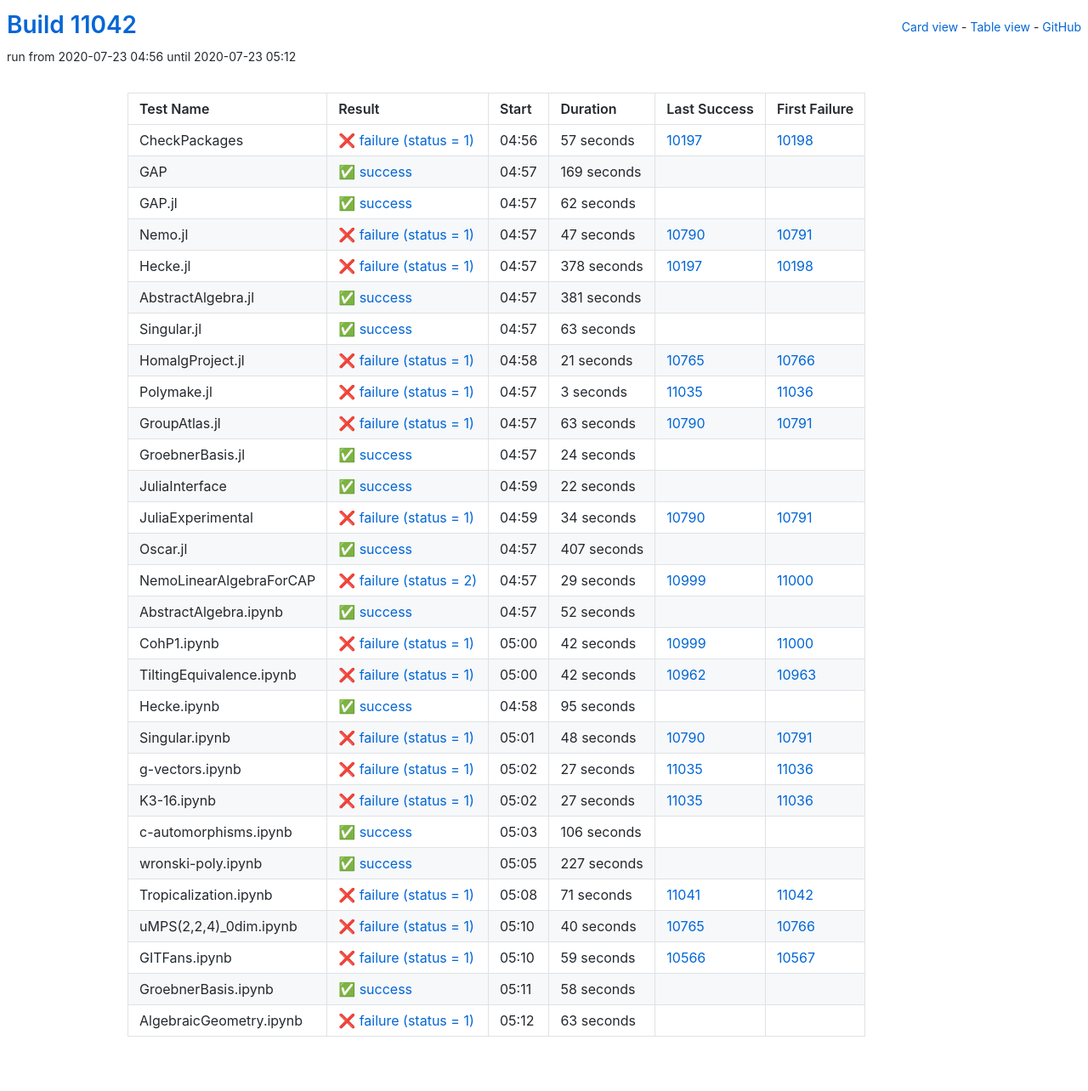
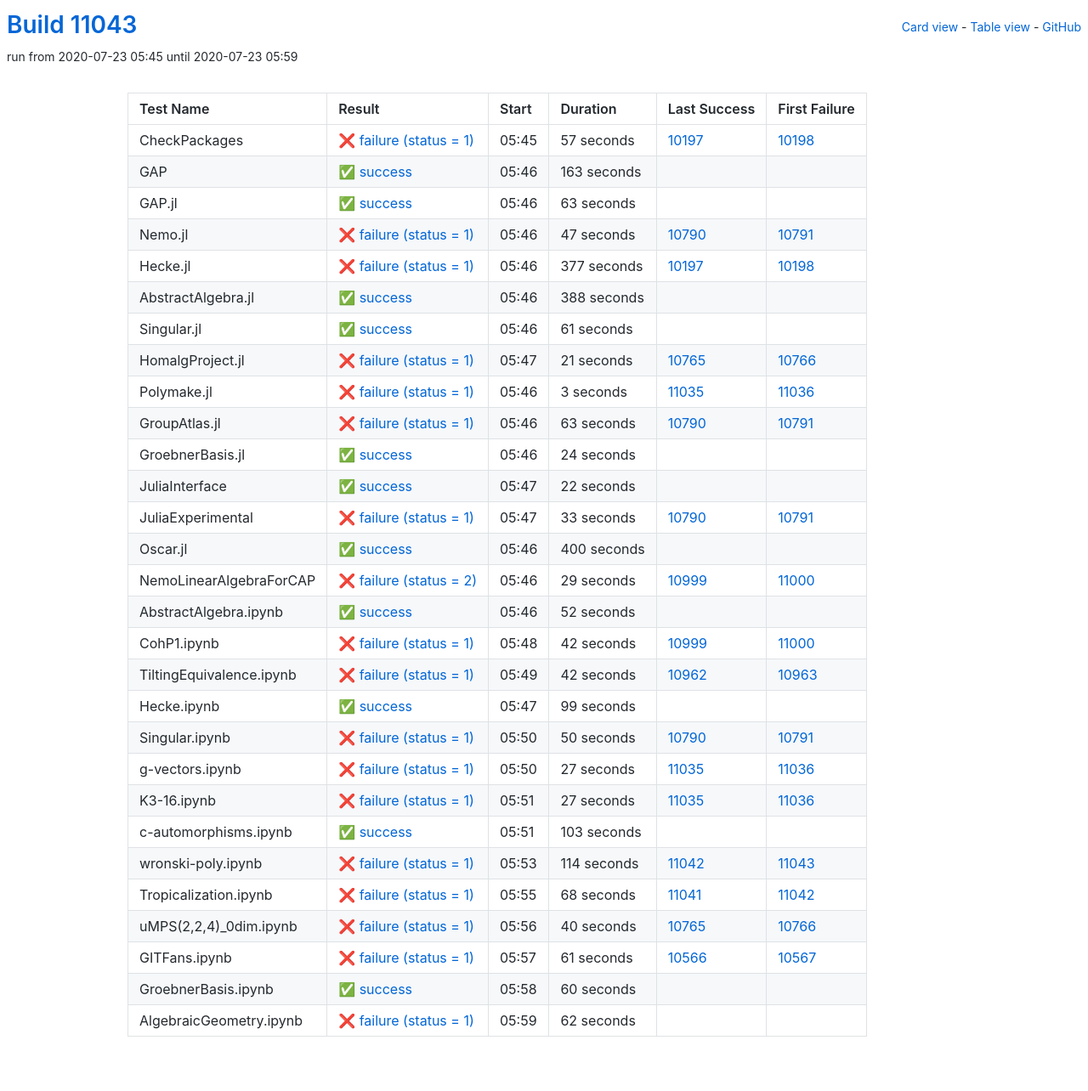
Before and after one commit to oscar-system/oscar-ci-status, a Jekyll site: the page built from table.html, in a window 1280 px wide. Shown: the whole page at 85% size. Built offline with Jekyll 4.4.1, drawn with Linux system fonts in a browser that asks for light colours.

Commit message:
Build #11043

```diff
--- a/_data/ci.yml
+++ b/_data/ci.yml
@@ -1,6 +1,6 @@
 ---
-build: 11042
-build_url: https://oscarci.mathematik.uni-kl.de/job/oscar/11042/
+build: 11043
+build_url: https://oscarci.mathematik.uni-kl.de/job/oscar/11043/
 job: oscar
 organization: oscar-system
 repo: oscar-ci-status
@@ -8,8 +8,8 @@
 tests:
 - name: CheckPackages
   id: checkpackages
-  log: https://oscarci.mathematik.uni-kl.de/job/oscar/11042/artifact/logs/build-11042/CheckPackages.log
-  start: 2020-07-23 04:56
+  log: https://oscarci.mathematik.uni-kl.de/job/oscar/11043/artifact/logs/build-11043/CheckPackages.log
+  start: 2020-07-23 05:45
   success: false
   exitcode: 1
   status: failure
@@ -20,32 +20,32 @@
   first_failure_url: https://oscarci.mathematik.uni-kl.de/job/oscar/10198/
 - name: GAP
   id: gap
-  log: https://oscarci.mathematik.uni-kl.de/job/oscar/11042/artifact/logs/build-11042/GAP.log
-  start: 2020-07-23 04:57
+  log: https://oscarci.mathematik.uni-kl.de/job/oscar/11043/artifact/logs/build-11043/GAP.log
+  start: 2020-07-23 05:46
   success: true
   exitcode: 0
   status: success
-  duration: 169
+  duration: 163
   last_success: false
   last_success_url:
   first_failure: false
   first_failure_url:
 - name: GAP.jl
   id: gap-jl
-  log: https://oscarci.mathematik.uni-kl.de/job/oscar/11042/artifact/logs/build-11042/GAP.jl.log
-  start: 2020-07-23 04:57
+  log: https://oscarci.mathematik.uni-kl.de/job/oscar/11043/artifact/logs/build-11043/GAP.jl.log
+  start: 2020-07-23 05:46
   success: true
   exitcode: 0
   status: success
-  duration: 62
+  duration: 63
   last_success: false
   last_success_url:
   first_failure: false
   first_failure_url:
 - name: Nemo.jl
   id: nemo-jl
-  log: https://oscarci.mathematik.uni-kl.de/job/oscar/11042/artifact/logs/build-11042/Nemo.jl.log
-  start: 2020-07-23 04:57
+  log: https://oscarci.mathematik.uni-kl.de/job/oscar/11043/artifact/logs/build-11043/Nemo.jl.log
+  start: 2020-07-23 05:46
   success: false
   exitcode: 1
   status: failure
@@ -56,44 +56,44 @@
   first_failure_url: https://oscarci.mathematik.uni-kl.de/job/oscar/10791/
 - name: Hecke.jl
   id: hecke-jl
-  log: https://oscarci.mathematik.uni-kl.de/job/oscar/11042/artifact/logs/build-11042/Hecke.jl.log
-  start: 2020-07-23 04:57
+  log: https://oscarci.mathematik.uni-kl.de/job/oscar/11043/artifact/logs/build-11043/Hecke.jl.log
+  start: 2020-07-23 05:46
   success: false
   exitcode: 1
   status: failure
-  duration: 378
+  duration: 377
   last_success: 10197
   last_success_url: https://oscarci.mathematik.uni-kl.de/job/oscar/10197/
   first_failure: 10198
   first_failure_url: https://oscarci.mathematik.uni-kl.de/job/oscar/10198/
 - name: AbstractAlgebra.jl
   id: abstractalgebra-jl
-  log: https://oscarci.mathematik.uni-kl.de/job/oscar/11042/artifact/logs/build-11042/AbstractAlgebra.jl.log
-  start: 2020-07-23 04:57
+  log: https://oscarci.mathematik.uni-kl.de/job/oscar/11043/artifact/logs/build-11043/AbstractAlgebra.jl.log
+  start: 2020-07-23 05:46
   success: true
   exitcode: 0
   status: success
-  duration: 381
+  duration: 388
   last_success: false
   last_success_url:
   first_failure: false
   first_failure_url:
 - name: Singular.jl
   id: singular-jl
-  log: https://oscarci.mathematik.uni-kl.de/job/oscar/11042/artifact/logs/build-11042/Singular.jl.log
-  start: 2020-07-23 04:57
+  log: https://oscarci.mathematik.uni-kl.de/job/oscar/11043/artifact/logs/build-11043/Singular.jl.log
+  start: 2020-07-23 05:46
   success: true
   exitcode: 0
   status: success
-  duration: 63
+  duration: 61
   last_success: false
   last_success_url:
   first_failure: false
   first_failure_url:
 - name: HomalgProject.jl
   id: homalgproject-jl
-  log: https://oscarci.mathematik.uni-kl.de/job/oscar/11042/artifact/logs/build-11042/HomalgProject.jl.log
-  start: 2020-07-23 04:58
+  log: https://oscarci.mathematik.uni-kl.de/job/oscar/11043/artifact/logs/build-11043/HomalgProject.jl.log
+  start: 2020-07-23 05:47
   success: false
   exitcode: 1
   status: failure
@@ -104,8 +104,8 @@
   first_failure_url: https://oscarci.mathematik.uni-kl.de/job/oscar/10766/
 - name: Polymake.jl
   id: polymake-jl
-  log: https://oscarci.mathematik.uni-kl.de/job/oscar/11042/artifact/logs/build-11042/Polymake.jl.log
-  start: 2020-07-23 04:57
+  log: https://oscarci.mathematik.uni-kl.de/job/oscar/11043/artifact/logs/build-11043/Polymake.jl.log
+  start: 2020-07-23 05:46
   success: false
   exitcode: 1
   status: failure
@@ -116,8 +116,8 @@
   first_failure_url: https://oscarci.mathematik.uni-kl.de/job/oscar/11036/
 - name: GroupAtlas.jl
   id: groupatlas-jl
-  log: https://oscarci.mathematik.uni-kl.de/job/oscar/11042/artifact/logs/build-11042/GroupAtlas.jl.log
-  start: 2020-07-23 04:57
+  log: https://oscarci.mathematik.uni-kl.de/job/oscar/11043/artifact/logs/build-11043/GroupAtlas.jl.log
+  start: 2020-07-23 05:46
   success: false
   exitcode: 1
   status: failure
@@ -128,8 +128,8 @@
   first_failure_url: https://oscarci.mathematik.uni-kl.de/job/oscar/10791/
 - name: GroebnerBasis.jl
   id: groebnerbasis-jl
-  log: https://oscarci.mathematik.uni-kl.de/job/oscar/11042/artifact/logs/build-11042/GroebnerBasis.jl.log
-  start: 2020-07-23 04:57
+  log: https://oscarci.mathematik.uni-kl.de/job/oscar/11043/artifact/logs/build-11043/GroebnerBasis.jl.log
+  start: 2020-07-23 05:46
   success: true
   exitcode: 0
   status: success
@@ -140,8 +140,8 @@
   first_failure_url:
 - name: JuliaInterface
   id: juliainterface
-  log: https://oscarci.mathematik.uni-kl.de/job/oscar/11042/artifact/logs/build-11042/JuliaInterface.log
-  start: 2020-07-23 04:59
+  log: https://oscarci.mathematik.uni-kl.de/job/oscar/11043/artifact/logs/build-11043/JuliaInterface.log
+  start: 2020-07-23 05:47
   success: true
   exitcode: 0
   status: success
@@ -152,32 +152,32 @@
   first_failure_url:
 - name: JuliaExperimental
   id: juliaexperimental
-  log: https://oscarci.mathematik.uni-kl.de/job/oscar/11042/artifact/logs/build-11042/JuliaExperimental.log
-  start: 2020-07-23 04:59
+  log: https://oscarci.mathematik.uni-kl.de/job/oscar/11043/artifact/logs/build-11043/JuliaExperimental.log
+  start: 2020-07-23 05:47
   success: false
   exitcode: 1
   status: failure
-  duration: 34
+  duration: 33
   last_success: 10790
   last_success_url: https://oscarci.mathematik.uni-kl.de/job/oscar/10790/
   first_failure: 10791
   first_failure_url: https://oscarci.mathematik.uni-kl.de/job/oscar/10791/
 - name: Oscar.jl
   id: oscar-jl
-  log: https://oscarci.mathematik.uni-kl.de/job/oscar/11042/artifact/logs/build-11042/Oscar.jl.log
-  start: 2020-07-23 04:57
+  log: https://oscarci.mathematik.uni-kl.de/job/oscar/11043/artifact/logs/build-11043/Oscar.jl.log
+  start: 2020-07-23 05:46
   success: true
   exitcode: 0
   status: success
-  duration: 407
+  duration: 400
   last_success: false
   last_success_url:
   first_failure: false
   first_failure_url:
 - name: NemoLinearAlgebraForCAP
   id: nemolinearalgebraforcap
-  log: https://oscarci.mathematik.uni-kl.de/job/oscar/11042/artifact/logs/build-11042/NemoLinearAlgebraForCAP.log
-  start: 2020-07-23 04:57
+  log: https://oscarci.mathematik.uni-kl.de/job/oscar/11043/artifact/logs/build-11043/NemoLinearAlgebraForCAP.log
+  start: 2020-07-23 05:46
   success: false
   exitcode: 2
   status: failure
@@ -188,8 +188,8 @@
   first_failure_url: https://oscarci.mathematik.uni-kl.de/job/oscar/11000/
 - name: AbstractAlgebra.ipynb
   id: abstractalgebra-ipynb
-  log: https://oscarci.mathematik.uni-kl.de/job/oscar/11042/artifact/logs/build-11042/AbstractAlgebra.ipynb.log
-  start: 2020-07-23 04:57
+  log: https://oscarci.mathematik.uni-kl.de/job/oscar/11043/artifact/logs/build-11043/AbstractAlgebra.ipynb.log
+  start: 2020-07-23 05:46
   success: true
   exitcode: 0
   status: success
@@ -200,8 +200,8 @@
   first_failure_url:
 - name: CohP1.ipynb
   id: cohp1-ipynb
-  log: https://oscarci.mathematik.uni-kl.de/job/oscar/11042/artifact/logs/build-11042/CohP1.ipynb.log
-  start: 2020-07-23 05:00
+  log: https://oscarci.mathematik.uni-kl.de/job/oscar/11043/artifact/logs/build-11043/CohP1.ipynb.log
+  start: 2020-07-23 05:48
   success: false
   exitcode: 1
   status: failure
@@ -212,8 +212,8 @@
   first_failure_url: https://oscarci.mathematik.uni-kl.de/job/oscar/11000/
 - name: TiltingEquivalence.ipynb
   id: tiltingequivalence-ipynb
-  log: https://oscarci.mathematik.uni-kl.de/job/oscar/11042/artifact/logs/build-11042/TiltingEquivalence.ipynb.log
-  start: 2020-07-23 05:00
+  log: https://oscarci.mathematik.uni-kl.de/job/oscar/11043/artifact/logs/build-11043/TiltingEquivalence.ipynb.log
+  start: 2020-07-23 05:49
   success: false
   exitcode: 1
   status: failure
@@ -224,32 +224,32 @@
   first_failure_url: https://oscarci.mathematik.uni-kl.de/job/oscar/10963/
 - name: Hecke.ipynb
   id: hecke-ipynb
-  log: https://oscarci.mathematik.uni-kl.de/job/oscar/11042/artifact/logs/build-11042/Hecke.ipynb.log
-  start: 2020-07-23 04:58
+  log: https://oscarci.mathematik.uni-kl.de/job/oscar/11043/artifact/logs/build-11043/Hecke.ipynb.log
+  start: 2020-07-23 05:47
   success: true
   exitcode: 0
   status: success
-  duration: 95
+  duration: 99
   last_success: false
   last_success_url:
   first_failure: false
   first_failure_url:
 - name: Singular.ipynb
   id: singular-ipynb
-  log: https://oscarci.mathematik.uni-kl.de/job/oscar/11042/artifact/logs/build-11042/Singular.ipynb.log
-  start: 2020-07-23 05:01
+  log: https://oscarci.mathematik.uni-kl.de/job/oscar/11043/artifact/logs/build-11043/Singular.ipynb.log
+  start: 2020-07-23 05:50
   success: false
   exitcode: 1
   status: failure
-  duration: 48
+  duration: 50
   last_success: 10790
   last_success_url: https://oscarci.mathematik.uni-kl.de/job/oscar/10790/
   first_failure: 10791
   first_failure_url: https://oscarci.mathematik.uni-kl.de/job/oscar/10791/
 - name: g-vectors.ipynb
   id: g-vectors-ipynb
-  log: https://oscarci.mathematik.uni-kl.de/job/oscar/11042/artifact/logs/build-11042/g-vectors.ipynb.log
-  start: 2020-07-23 05:02
+  log: https://oscarci.mathematik.uni-kl.de/job/oscar/11043/artifact/logs/build-11043/g-vectors.ipynb.log
+  start: 2020-07-23 05:50
   success: false
   exitcode: 1
   status: failure
@@ -260,8 +260,8 @@
   first_failure_url: https://oscarci.mathematik.uni-kl.de/job/oscar/11036/
 - name: K3-16.ipynb
   id: k3-16-ipynb
-  log: https://oscarci.mathematik.uni-kl.de/job/oscar/11042/artifact/logs/build-11042/K3-16.ipynb.log
-  start: 2020-07-23 05:02
+  log: https://oscarci.mathematik.uni-kl.de/job/oscar/11043/artifact/logs/build-11043/K3-16.ipynb.log
+  start: 2020-07-23 05:51
   success: false
   exitcode: 1
   status: failure
@@ -272,44 +272,44 @@
   first_failure_url: https://oscarci.mathematik.uni-kl.de/job/oscar/11036/
 - name: c-automorphisms.ipynb
   id: c-automorphisms-ipynb
-  log: https://oscarci.mathematik.uni-kl.de/job/oscar/11042/artifact/logs/build-11042/c-automorphisms.ipynb.log
-  start: 2020-07-23 05:03
+  log: https://oscarci.mathematik.uni-kl.de/job/oscar/11043/artifact/logs/build-11043/c-automorphisms.ipynb.log
+  start: 2020-07-23 05:51
   success: true
   exitcode: 0
   status: success
-  duration: 106
+  duration: 103
   last_success: false
   last_success_url:
   first_failure: false
   first_failure_url:
 - name: wronski-poly.ipynb
   id: wronski-poly-ipynb
-  log: https://oscarci.mathematik.uni-kl.de/job/oscar/11042/artifact/logs/build-11042/wronski-poly.ipynb.log
-  start: 2020-07-23 05:05
-  success: true
-  exitcode: 0
-  status: success
-  duration: 227
-  last_success: false
-  last_success_url:
-  first_failure: false
-  first_failure_url:
-- name: Tropicalization.ipynb
-  id: tropicalization-ipynb
-  log: https://oscarci.mathematik.uni-kl.de/job/oscar/11042/artifact/logs/build-11042/Tropicalization.ipynb.log
-  start: 2020-07-23 05:08
+  log: https://oscarci.mathematik.uni-kl.de/job/oscar/11043/artifact/logs/build-11043/wronski-poly.ipynb.log
+  start: 2020-07-23 05:53
   success: false
   exitcode: 1
   status: failure
-  duration: 71
+  duration: 114
+  last_success: 11042
+  last_success_url: https://oscarci.mathematik.uni-kl.de/job/oscar/11042/
+  first_failure: 11043
+  first_failure_url: https://oscarci.mathematik.uni-kl.de/job/oscar/11043/
+- name: Tropicalization.ipynb
+  id: tropicalization-ipynb
+  log: https://oscarci.mathematik.uni-kl.de/job/oscar/11043/artifact/logs/build-11043/Tropicalization.ipynb.log
+  start: 2020-07-23 05:55
+  success: false
+  exitcode: 1
+  status: failure
+  duration: 68
   last_success: 11041
   last_success_url: https://oscarci.mathematik.uni-kl.de/job/oscar/11041/
   first_failure: 11042
   first_failure_url: https://oscarci.mathematik.uni-kl.de/job/oscar/11042/
 - name: uMPS(2,2,4)_0dim.ipynb
   id: umps-2-2-4-0dim-ipynb
-  log: https://oscarci.mathematik.uni-kl.de/job/oscar/11042/artifact/logs/build-11042/uMPS-2-2-4-_0dim.ipynb.log
-  start: 2020-07-23 05:10
+  log: https://oscarci.mathematik.uni-kl.de/job/oscar/11043/artifact/logs/build-11043/uMPS-2-2-4-_0dim.ipynb.log
+  start: 2020-07-23 05:56
   success: false
   exitcode: 1
   status: failure
@@ -320,36 +320,36 @@
   first_failure_url: https://oscarci.mathematik.uni-kl.de/job/oscar/10766/
 - name: GITFans.ipynb
   id: gitfans-ipynb
-  log: https://oscarci.mathematik.uni-kl.de/job/oscar/11042/artifact/logs/build-11042/GITFans.ipynb.log
-  start: 2020-07-23 05:10
+  log: https://oscarci.mathematik.uni-kl.de/job/oscar/11043/artifact/logs/build-11043/GITFans.ipynb.log
+  start: 2020-07-23 05:57
   success: false
   exitcode: 1
   status: failure
-  duration: 59
+  duration: 61
   last_success: 10566
   last_success_url: https://oscarci.mathematik.uni-kl.de/job/oscar/10566/
   first_failure: 10567
   first_failure_url: https://oscarci.mathematik.uni-kl.de/job/oscar/10567/
 - name: GroebnerBasis.ipynb
   id: groebnerbasis-ipynb
-  log: https://oscarci.mathematik.uni-kl.de/job/oscar/11042/artifact/logs/build-11042/GroebnerBasis.ipynb.log
-  start: 2020-07-23 05:11
+  log: https://oscarci.mathematik.uni-kl.de/job/oscar/11043/artifact/logs/build-11043/GroebnerBasis.ipynb.log
+  start: 2020-07-23 05:58
   success: true
   exitcode: 0
   status: success
-  duration: 58
+  duration: 60
   last_success: false
   last_success_url:
   first_failure: false
   first_failure_url:
 - name: AlgebraicGeometry.ipynb
   id: algebraicgeometry-ipynb
-  log: https://oscarci.mathematik.uni-kl.de/job/oscar/11042/artifact/logs/build-11042/AlgebraicGeometry.ipynb.log
-  start: 2020-07-23 05:12
+  log: https://oscarci.mathematik.uni-kl.de/job/oscar/11043/artifact/logs/build-11043/AlgebraicGeometry.ipynb.log
+  start: 2020-07-23 05:59
   success: false
   exitcode: 1
   status: failure
-  duration: 63
+  duration: 62
   last_success: false
   last_success_url:
   first_failure: false
```
Also changed, not shown: README.md.
